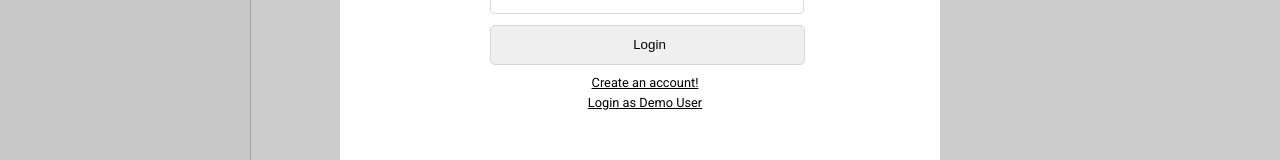
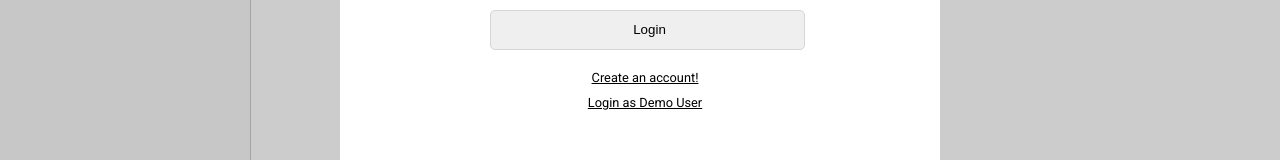
Before and after one commit to vietha3110/melodify, a React (Create React App) app in the folder react-app/: page / in a window 1280 px wide. Both pictures are taken after a click on the element "Sign in". Shown: the part 454-614 px from the top of the page. Built offline with nearby package versions, Linux system fonts and the light colour scheme; no server answers.

Commit message:
Adjust margin of login & signup modal.

```diff
--- a/react-app/src/components/AppRight/auth/Login/LoginForm.js
+++ b/react-app/src/components/AppRight/auth/Login/LoginForm.js
@@ -152,10 +152,10 @@ const LoginForm = ({onClose}) => {
             </div>
             </div>
 
-            <div onClick={changeContent} className="login-change-signup">
+            <div onClick={changeContent} className="login-change-signup"style={{marginTop: "10px"}}>
               <span>Create an account!</span>
               </div>
-              <div onClick={demoLogin} className="login-change-signup" style={{margin: "5px"}}>
+              <div onClick={demoLogin} className="login-change-signup" style={{margin: "10px"}}>
                   <span>Login as Demo User</span>
               </div>
                 </form>
--- a/react-app/src/components/stylesheet/app.css
+++ b/react-app/src/components/stylesheet/app.css
@@ -597,7 +597,7 @@
 
 /* Login Modal */
 .login-main-close {
-    margin: 10px;
+    margin: 10px 10px 0px 10px;
     cursor: pointer;
 }
 
@@ -611,7 +611,7 @@
     flex: 1 0 auto;
     box-sizing: border-box;
     width: 600px;
-    height: 500px;
+    height: 550px;
     margin: auto;
     justify-content: center;
     align-items: center;
```
